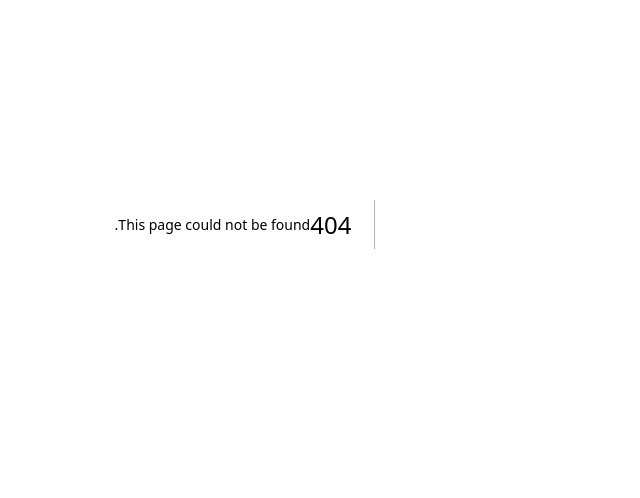
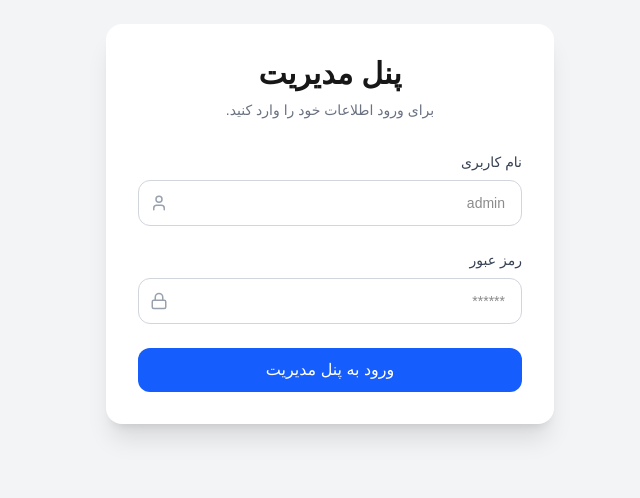
Before and after one commit to MobinaLalani/StoreSiteProject, a Next.js app: page /admin/login in a window 1280 px wide. Before the commit this address had no page. Shown: the part 176-674 px from the top of the page, without its empty margins (427-1067 px from the left). Built offline with nearby package versions, Linux system fonts and the light colour scheme.

Commit message:
add login page

```diff
--- /dev/null
+++ b/app/admin/login/page.tsx
@@ -0,0 +1,19 @@
+import LoginForm from "@/src/features/admin/auth/components/LoginForm";
+
+export default function LoginPage() {
+  return (
+    <div className="flex min-h-screen items-center justify-center bg-gray-100 p-6">
+      <div className="w-full max-w-md rounded-2xl bg-white p-8 shadow-xl">
+        <div className="mb-8 text-center">
+          <h1 className="text-3xl font-bold">پنل مدیریت</h1>
+
+          <p className="mt-2 text-sm text-gray-500">
+            برای ورود اطلاعات خود را وارد کنید.
+          </p>
+        </div>
+
+        <LoginForm />
+      </div>
+    </div>
+  );
+}
--- /dev/null
+++ b/app/api/login/route.ts
@@ -0,0 +1,34 @@
+import { NextRequest, NextResponse } from "next/server";
+
+export async function POST(request: NextRequest) {
+  try {
+    const body = await request.json();
+
+    if (
+      body.username !== process.env.ADMIN_USERNAME ||
+      body.password !== process.env.ADMIN_PASSWORD
+    ) {
+      return NextResponse.json(
+        {
+          message: "نام کاربری یا رمز عبور اشتباه است.",
+        },
+        {
+          status: 401,
+        },
+      );
+    }
+
+    return NextResponse.json({
+      success: true,
+    });
+  } catch {
+    return NextResponse.json(
+      {
+        message: "خطا در ورود",
+      },
+      {
+        status: 500,
+      },
+    );
+  }
+}
--- a/package.json
+++ b/package.json
@@ -14,6 +14,7 @@
     "class-variance-authority": "^0.7.1",
     "clsx": "^2.1.1",
     "framer-motion": "^12.42.2",
+    "jsonwebtoken": "^9.0.3",
     "lucide-react": "^1.27.0",
     "next": "16.2.9",
     "react": "19.2.4",
@@ -24,6 +25,7 @@
   },
   "devDependencies": {
     "@tailwindcss/postcss": "^4",
+    "@types/jsonwebtoken": "^9.0.10",
     "@types/node": "^20",
     "@types/react": "^19",
     "@types/react-dom": "^19",
--- /dev/null
+++ b/src/features/admin/auth/components/LoginForm.tsx
@@ -0,0 +1,74 @@
+"use client";
+
+import { zodResolver } from "@hookform/resolvers/zod";
+import { Lock, User } from "lucide-react";
+import { useRouter } from "next/navigation";
+import { useForm } from "react-hook-form";
+
+import Button from "@/src/features/admin/shared/ui/Button";
+import Input from "@/src/features/admin/shared/ui/Input";
+
+import { useLogin } from "../hooks/useLogin";
+import { loginSchema, LoginFormValues } from "../validations/login.schema";
+
+export default function LoginForm() {
+  const router = useRouter();
+
+  const loginMutation = useLogin();
+
+  const {
+    register,
+    handleSubmit,
+    formState: { errors },
+  } = useForm<LoginFormValues>({
+    resolver: zodResolver(loginSchema),
+
+    defaultValues: {
+      username: "",
+      password: "",
+    },
+  });
+
+  async function submitHandler(data: LoginFormValues) {
+    try {
+      await loginMutation.mutateAsync(data);
+
+      router.push("/admin/products");
+    } catch {}
+  }
+
+  return (
+    <form onSubmit={handleSubmit(submitHandler)} className="space-y-6">
+      <Input
+        label="نام کاربری"
+        placeholder="admin"
+        leftIcon={<User size={18} />}
+        error={errors.username?.message}
+        {...register("username")}
+      />
+
+      <Input
+        label="رمز عبور"
+        type="password"
+        placeholder="******"
+        leftIcon={<Lock size={18} />}
+        error={errors.password?.message}
+        {...register("password")}
+      />
+
+      {loginMutation.isError && (
+        <div className="rounded-lg bg-red-50 p-3 text-sm text-red-600">
+          نام کاربری یا رمز عبور اشتباه است.
+        </div>
+      )}
+
+      <Button
+        type="submit"
+        loading={loginMutation.isPending}
+        className="w-full"
+      >
+        ورود به پنل مدیریت
+      </Button>
+    </form>
+  );
+}
--- /dev/null
+++ b/src/features/admin/auth/hooks/useLogin.ts
@@ -0,0 +1,11 @@
+"use client";
+
+import { useMutation } from "@tanstack/react-query";
+
+import { login } from "../services/auth.service";
+
+export function useLogin() {
+  return useMutation({
+    mutationFn: login,
+  });
+}
--- /dev/null
+++ b/src/features/admin/auth/index.tsx
@@ -0,0 +1,3 @@
+export { default as LoginForm } from "./components/LoginForm";
+
+export { useLogin } from "./hooks/useLogin";
--- /dev/null
+++ b/src/features/admin/auth/services/auth.service.ts
@@ -0,0 +1,19 @@
+import { LoginFormValues } from "../validations/login.schema";
+
+export async function login(data: LoginFormValues) {
+  const response = await fetch("/api/admin/login", {
+    method: "POST",
+
+    headers: {
+      "Content-Type": "application/json",
+    },
+
+    body: JSON.stringify(data),
+  });
+
+  if (!response.ok) {
+    throw new Error("نام کاربری یا رمز عبور اشتباه است.");
+  }
+
+  return response.json();
+}
--- /dev/null
+++ b/src/features/admin/auth/validations/login.schema.ts
@@ -0,0 +1,9 @@
+import { z } from "zod";
+
+export const loginSchema = z.object({
+  username: z.string().min(3, "نام کاربری الزامی است."),
+
+  password: z.string().min(4, "رمز عبور الزامی است."),
+});
+
+export type LoginFormValues = z.infer<typeof loginSchema>;
```
Also changed, not shown: app/api/logout/route.ts (added), 1 other file (tests, documents, lock files or other folders).
